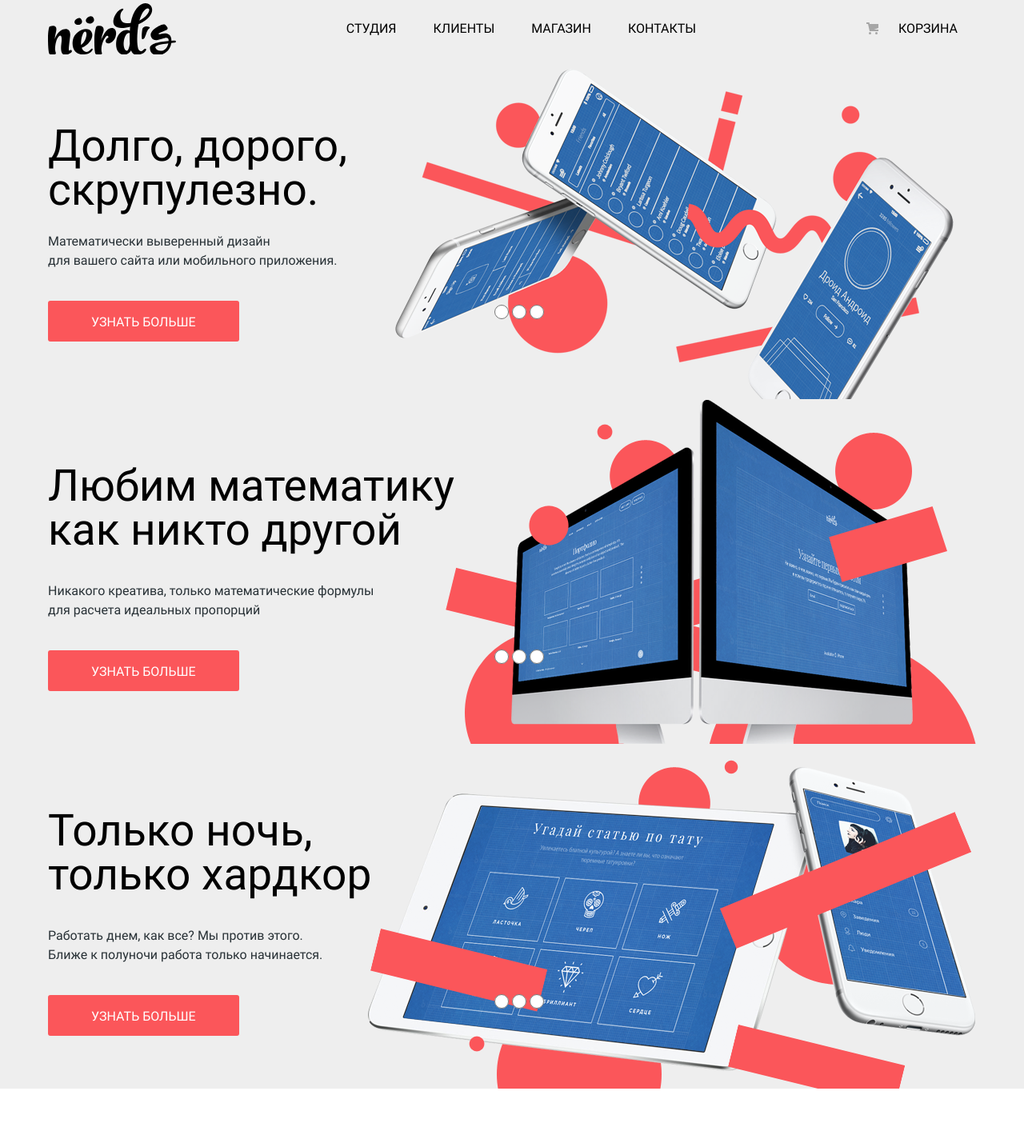
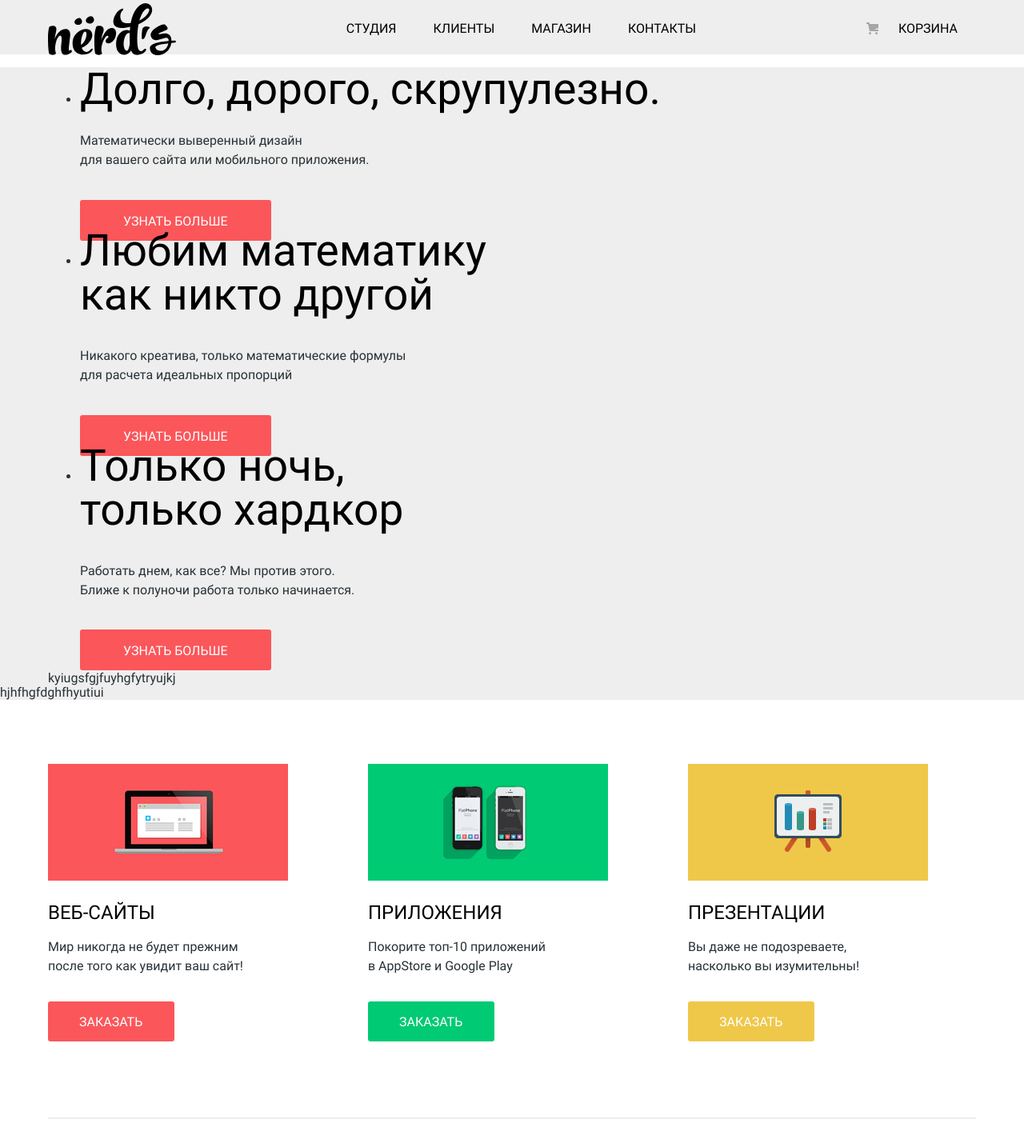
Before and after one commit to ChoiSeri/Nerds, a plain HTML site: page index.html in a window 1280 px wide. Shown: the part 46-1480 px from the top of the page at 80% size. Drawn offline with Linux system fonts and the light colour scheme.

Commit message:
test commit2

```diff
--- a/css/style.css
+++ b/css/style.css
@@ -275,25 +275,6 @@ img {
     margin-bottom: 80px;
 }
 
-.slider-item {
-    display: grid;
-
-    grid-template-columns: 1fr 220px 540px;
-}
-
-.slider-text-content {
-    grid-column: 1/3;
-    grid-row: 1/2;
-    align-self: center;
-
-    z-index: 1;
-}
-
-.slider-illustration-content {
-    grid-column: 2/-1;
-    grid-row: 1/2;
-}
-
 .slider-radio-buttons {
     grid-column: 2/3;
     grid-row: 1/2;
@@ -308,7 +289,7 @@ img {
     height: 18px;
 }
 
-.main-slider-title {
+.slider-title {
     font-weight: 500;
     font-size: 55px;
     line-height: 55px;
@@ -317,21 +298,14 @@ img {
     margin: 0 0 37px;
 }
 
-.main-slider-title-slide1 {
+.slider-title-slide1 {
     margin: 0 0 25px;
 }
 
-.main-slider-text {
+.slider-text {
     line-height: 24px;
 
     margin-bottom: 55px;
-}
-
-.main-slider-image {
-    width: 760px;
-    height: 431px;
-
-    margin: 0;
 }
 
 /* Services */
--- a/index.html
+++ b/index.html
@@ -43,102 +43,44 @@
 
     <section class="main-slider gray-background">
         <div class="container">
-            <div class="slider-item">
-                <div class="slider-text-content">
+            <div class="slider">
                 <h2 class="visually-hidden">Промо дизайн-студии «Nerd`s»</h2>
-                    <p class="main-slider-title main-slider-title-slide1">Долго, дорого, скрупулезно.</p>
-                    <p class="main-slider-text">Математически выверенный дизайн<br>
+                <ul class="slider-list">
+                    <li class="slider-item slide">
+                        <p class="slider-title slider-title-slide1">Долго, дорого, скрупулезно.</p>
+                        <p class="slider-text">Математически выверенный дизайн<br>
                             для вашего сайта или мобильного приложения.</p>
                         <a class="button" href="#">Узнать больше</a>
-                </div>
-                <div class="slider-illustration-content">
-                    <figure class="main-slider-image">
-                        <a href="#">
-                            <img src="img/slides/smartphones.png" width="760" height="431" alt="Смартфоны">
-                        </a>
-                    </figure>
-                </div>
-                <div class="slider-radio-buttons">
-                    <form class="main-slider-form">
-                        <label>
-                            <input type="radio" name="switch" value="first">
-                        </label>
-                        <label>
-                            <input type="radio" name="switch" value="second">
-                        </label>
-                        <label>
-                            <input type="radio" name="switch" value="third">
-                        </label>
-                    </form>
-                </div>
-            </div>
-        </div>
-
-        <div class="container">
-            <div class="slider-item">
-                <div class="slider-text-content">
-                    <h2 class="visually-hidden">Промо дизайн-студии Nerd`s</h2>
-                    <p class="main-slider-title">Любим математику<br> как никто другой</p>
-                    <p class="main-slider-text">Никакого креатива, только математические формулы<br>
+                    </li>
+                    <li class="slider-item slide">
+                        <p class="slider-title">Любим математику<br> как никто другой</p>
+                        <p class="slider-text">Никакого креатива, только математические формулы<br>
                             для расчета идеальных пропорций</p>
                         <a class="button" href="#">Узнать больше</a>
-                </div>
-                <div class="slider-illustration-content">
-                    <figure class="main-slider-image">
-                        <a href="#">
-                            <img src="img/slides/monitors.png" width="760" height="431" alt="Мониторы">
-                        </a>
-                    </figure>
-                </div>
-                <div class="slider-radio-buttons">
-                    <form class="main-slider-form">
-                        <label>
-                            <input type="radio" name="switch" value="first">
-                        </label>
-                        <label>
-                            <input type="radio" name="switch" value="second">
-                        </label>
-                        <label>
-                            <input type="radio" name="switch" value="third">
-                        </label>
-                    </form>
-                </div>
-            </div>
-        </div>
-
-        <div class="container">
-            <div class="slider-item">
-                <div class="slider-text-content">
-                    <h2 class="visually-hidden">Промо дизайн-студии Nerd`s</h2>
-                    <p class="main-slider-title">Только ночь,<br> только хардкор</p>
-                    <p class="main-slider-text">Работать днем, как все? Мы против этого.<br>
+                    </li>
+                    <li class="slider-item slide">
+                        <p class="slider-title">Только ночь,<br> только хардкор</p>
+                        <p class="slider-text">Работать днем, как все? Мы против этого.<br>
                             Ближе к полуночи работа только начинается.</p>
                         <a class="button" href="#">Узнать больше</a>
-                </div>
-                <div class="slider-illustration-content">
-                    <figure class="main-slider-image">
-                        <a href="#">
-                            <img src="img/slides/monitor-and-tablet.png" width="760" height="431"
-                                 alt="Мобильный телефон и планшет">
-                        </a>
-                    </figure>
-                </div>
-                <div class="slider-radio-buttons">
-                    <form class="main-slider-form">
-                        <label>
-                            <input type="radio" name="switch" value="first">
-                        </label>
-                        <label>
-                            <input type="radio" name="switch" value="second">
-                        </label>
-                        <label>
-                            <input type="radio" name="switch" value="third">
-                        </label>
-                    </form>
-                </div>
-            </div>
-        </div>
+                    </li>
+                </ul>
+            </div>kyiugsfgjfuyhgfytryujkj
+        </div>hjhfhgfdghfhyutiui
     </section>
+    <!--                <div class="slider-radio-buttons">-->
+    <!--                    <form class="main-slider-form">-->
+    <!--                        <label>-->
+    <!--                            <input type="radio" name="switch" value="first">-->
+    <!--                        </label>-->
+    <!--                        <label>-->
+    <!--                            <input type="radio" name="switch" value="second">-->
+    <!--                        </label>-->
+    <!--                        <label>-->
+    <!--                            <input type="radio" name="switch" value="third">-->
+    <!--                        </label>-->
+    <!--                    </form>-->
+    <!--                </div>-->
 
     <div class="container">
         <section class="services">
```
Lines whose indentation alone changed are shown as unchanged.
